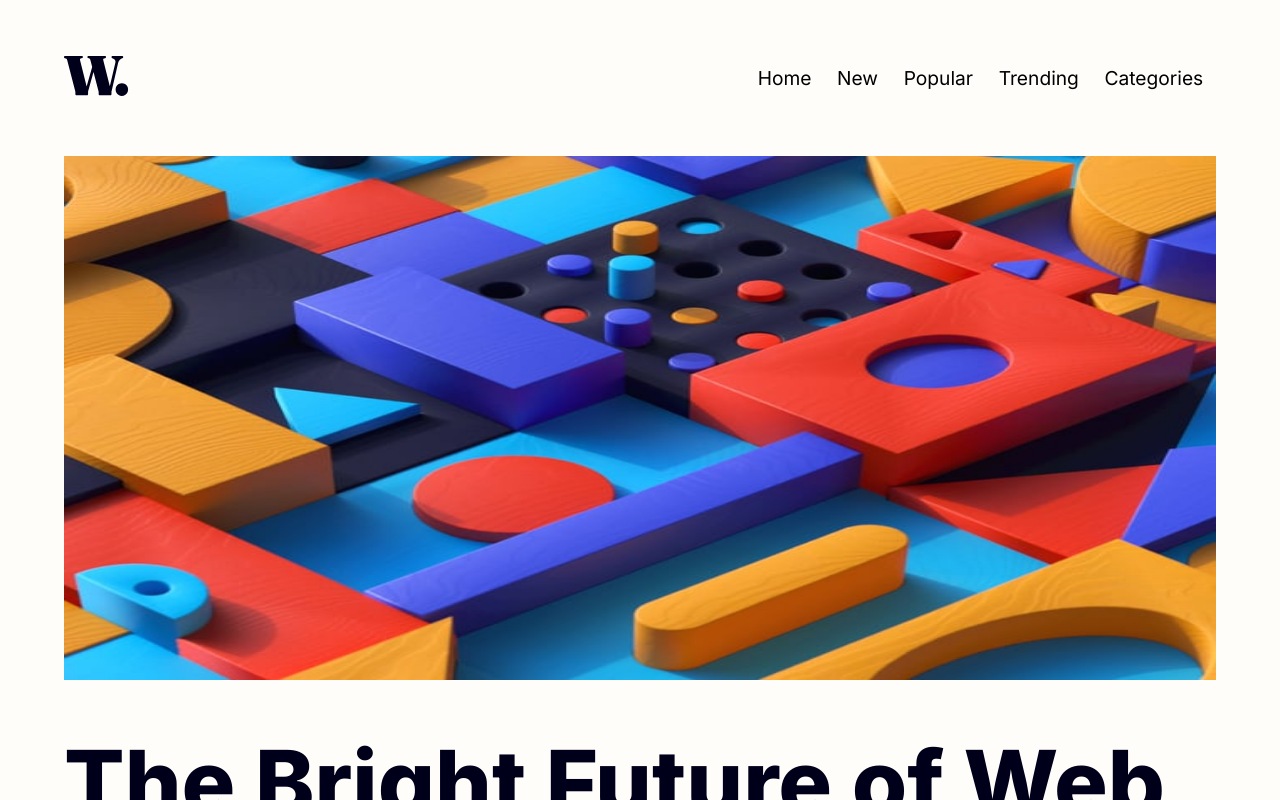
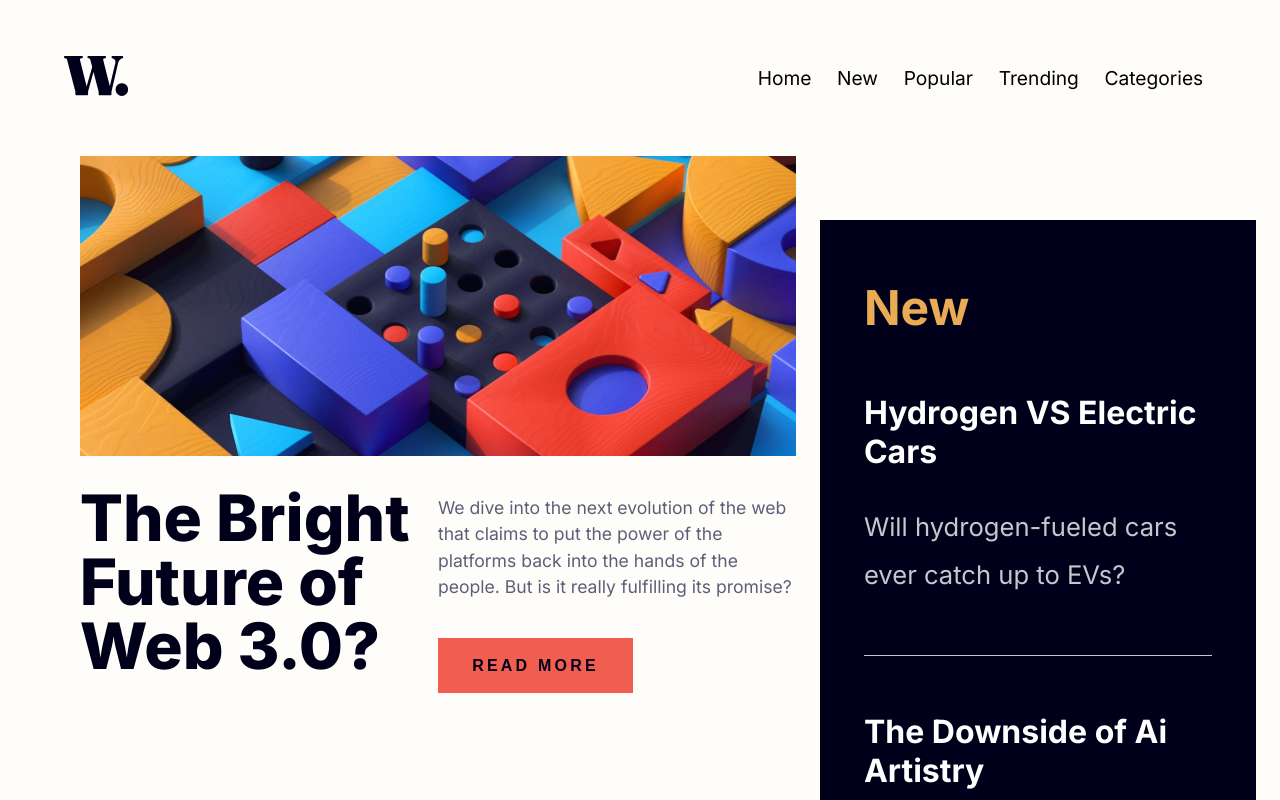
Before and after one commit to Luendel/news-home-page, an Angular app: page / in a window 1280 px wide. Shown: the top 800 px of the page. Built offline with nearby package versions, Linux system fonts and the light colour scheme.

Commit message:
modified:   src/app/app.component.css modified:   src/components/hero-section/hero-section.component.css

```diff
--- a/src/app/app.component.css
+++ b/src/app/app.component.css
@@ -1,3 +1,14 @@
 main {
     background-color: hsl(36, 100%, 99%);
 }
+
+@media (min-width:1000px) {
+    main {
+        display: grid;
+        grid-template-columns: 1fr 37.8vw;
+    }
+
+    main app-navbar {
+        grid-column: span 2;
+    }
+}
--- a/src/components/hero-section/hero-section.component.css
+++ b/src/components/hero-section/hero-section.component.css
@@ -71,3 +71,43 @@ section button:hover {
         padding-bottom: 1.7rem;
     }
 }
+
+@media (min-width:1000px) {
+    section{
+        margin-right: 0;
+        display: grid;
+        grid-template-columns: 1fr 1fr;
+        grid-template-rows: 1fr 5.45rem 5.45rem;
+    }
+
+    section .hero-image {
+        content: url("/assets/images/image-web-3-desktop.jpg");
+        grid-column: span 2;
+        height: 18.75rem;
+        margin-bottom: 2.44rem;
+    }
+
+    section h1 {
+        font-size: 4rem;
+        line-height: 4rem;
+        grid-row: span 2;
+        justify-self: center;
+        align-self: center;
+    }
+
+    section p {
+        font-size: 1.1rem;
+        line-height: 1.65rem;
+        margin-top: 0;
+    }
+
+    section button {
+        font-size: 1rem;
+        padding-top: 0;
+        padding-bottom: 0;
+        margin-top: 3.5rem;
+        margin-bottom: -1.5rem;
+        letter-spacing: 0.2rem;
+        font-weight: 700;
+    }
+}
```
